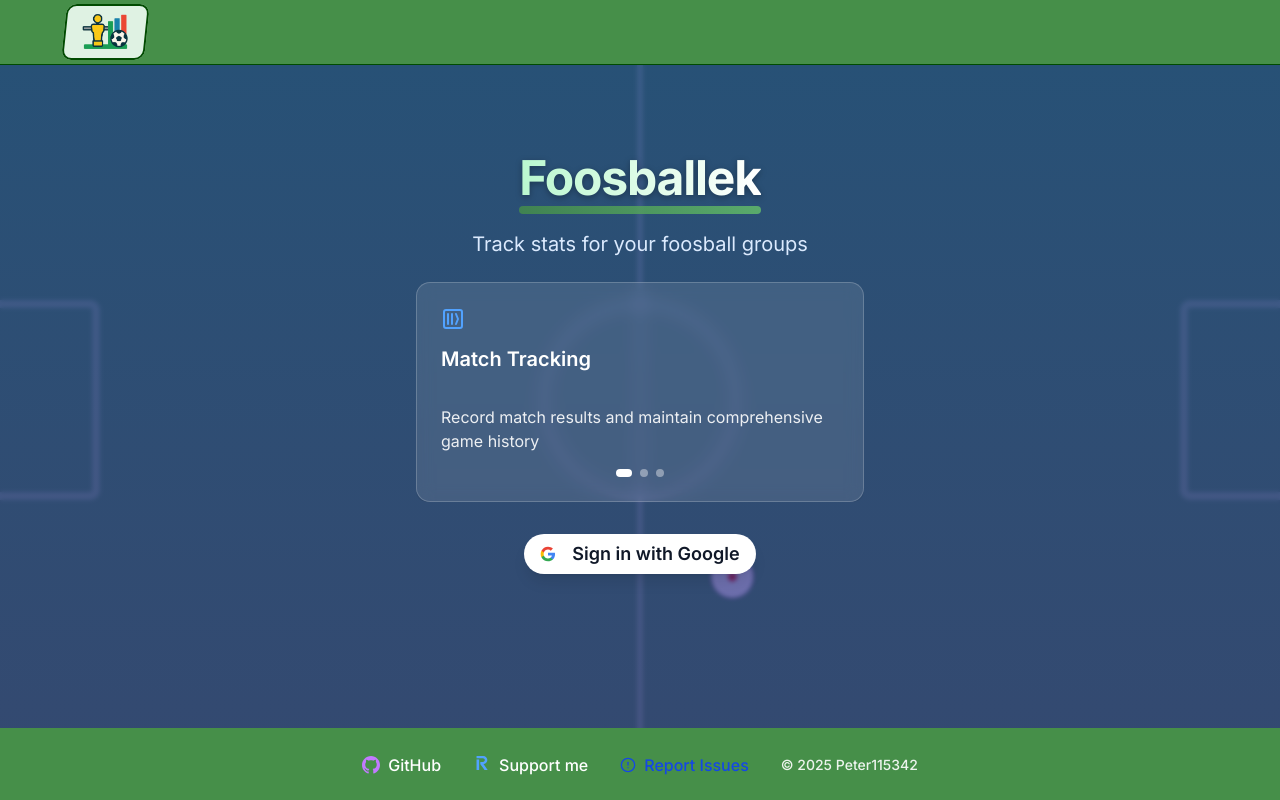
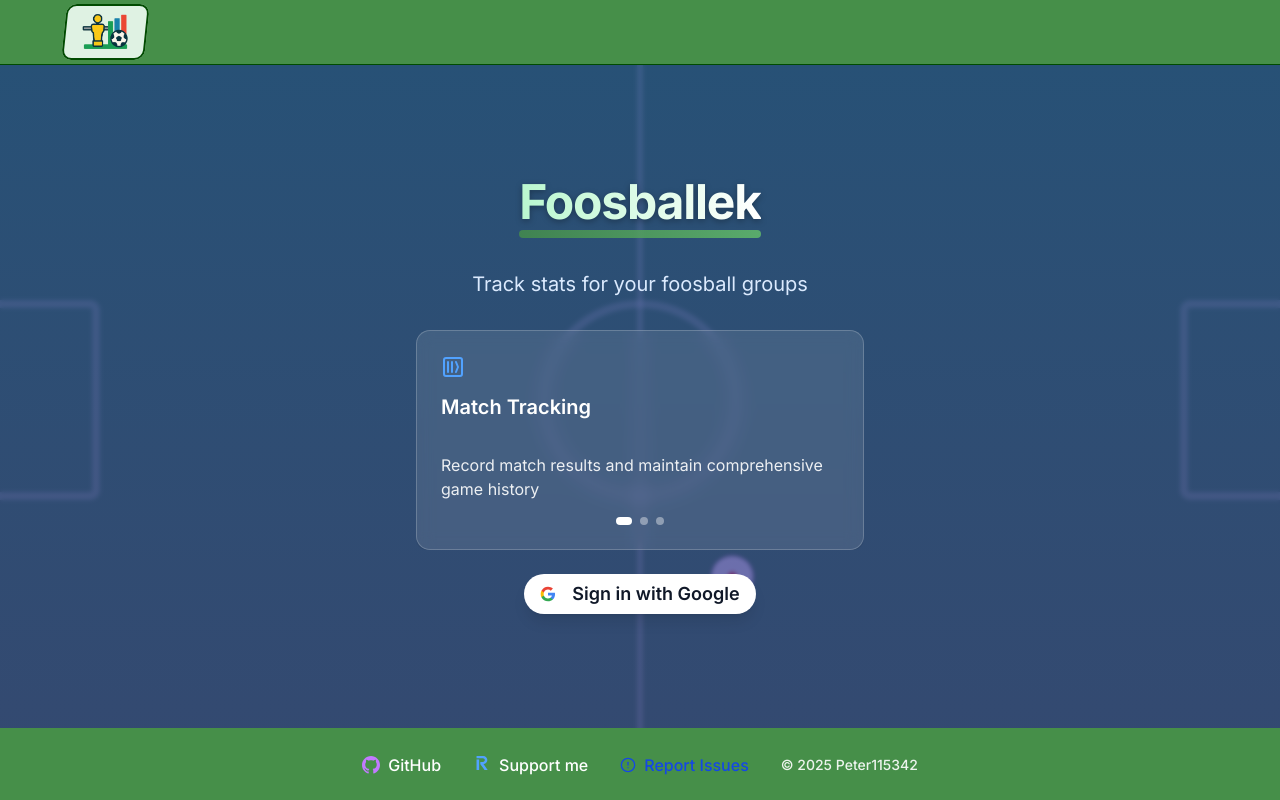
Before and after one commit to peter115342/foosball_group_tracker, a Next.js app: page / in a window 1280 px wide. Built offline with nearby package versions, Linux system fonts and the light colour scheme; no server answers.

Commit message:
fix: landing page spacing

```diff
--- a/app/page.tsx
+++ b/app/page.tsx
@@ -158,12 +158,12 @@ export default function LoginPage() {
 
       <div className="absolute inset-0 bg-gradient-to-b from-blue-900/70 to-indigo-900/70 backdrop-blur-[2px]"></div>
 
-      <div className="flex flex-col items-center justify-center flex-1 z-10 px-4 max-h-[calc(100vh-64px)]">
+      <div className="flex flex-col items-center justify-center flex-1 z-10 px-4 pt-12 sm:pt-16 max-h-[calc(100vh-64px)]">
         <motion.div
           initial={{ y: -20, opacity: 0 }}
           animate={{ y: 0, opacity: 1 }}
           transition={{ duration: 0.6 }}
-          className="mb-4"
+          className="mb-6 sm:mb-8"
         >
           <h1 className="text-3xl sm:text-5xl font-bold tracking-tight bg-clip-text text-transparent bg-gradient-to-r from-green-200 to-white drop-shadow-[0_2px_3px_rgba(0,0,0,0.3)]">
             Foosballek
@@ -175,17 +175,16 @@ export default function LoginPage() {
           initial={{ opacity: 0 }}
           animate={{ opacity: 1 }}
           transition={{ delay: 0.2, duration: 0.6 }}
-          className="text-base sm:text-xl text-blue-100 mb-6 text-center"
+          className="text-base sm:text-xl text-blue-100 mb-8 text-center"
         >
           Track stats for your foosball groups
         </motion.div>
 
-        {/* Feature Card Carousel */}
         <motion.div
           initial={{ opacity: 0, y: 20 }}
           animate={{ opacity: 1, y: 0 }}
           transition={{ delay: 0.3, duration: 0.6 }}
-          className="w-full max-w-[78%] sm:max-w-md mb-8 relative"
+          className="w-full max-w-[78%] sm:max-w-md mb-6 relative"
         >
           <Carousel
             className="w-full"
@@ -210,7 +209,6 @@ export default function LoginPage() {
                         {feature.description}
                       </CardDescription>
 
-                      {/* Pagination Dots inside card */}
                       <div className="flex justify-center gap-2 mt-4">
                         {features.map((_, index) => (
                           <button
```
